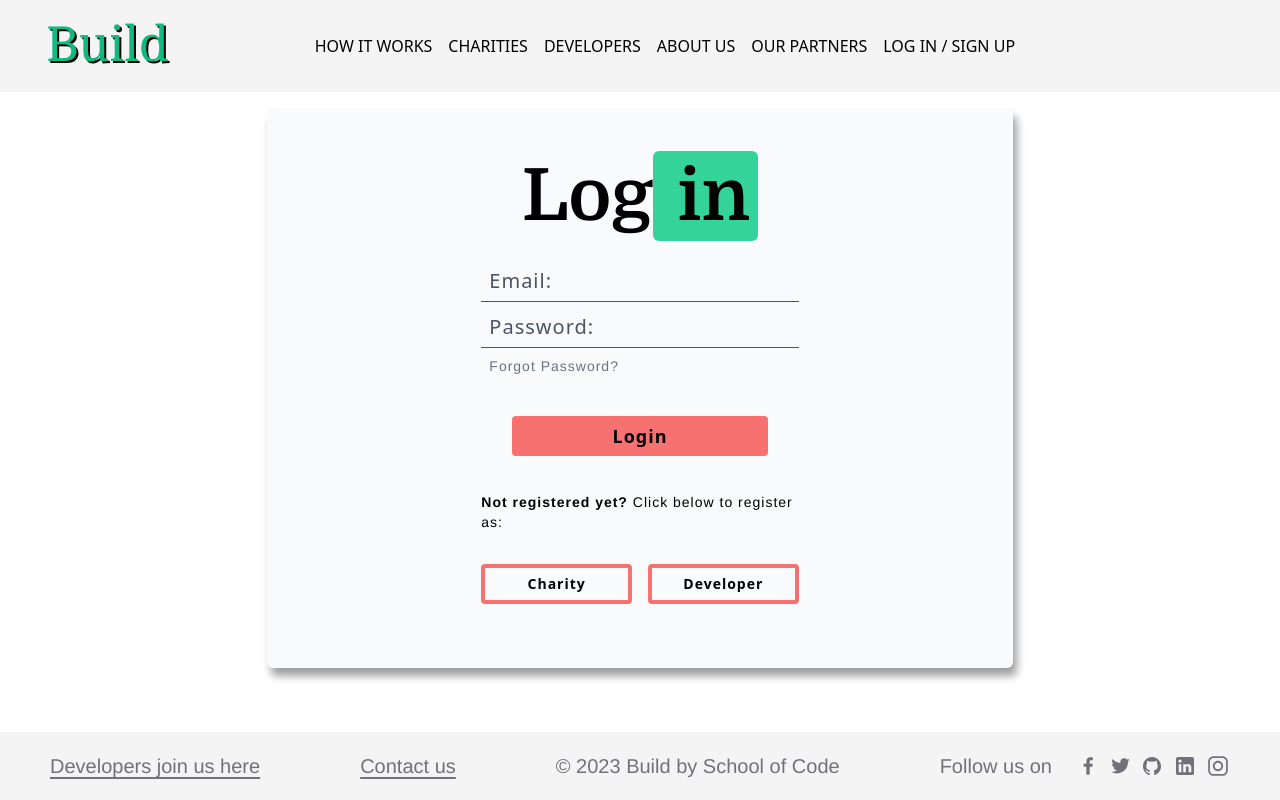
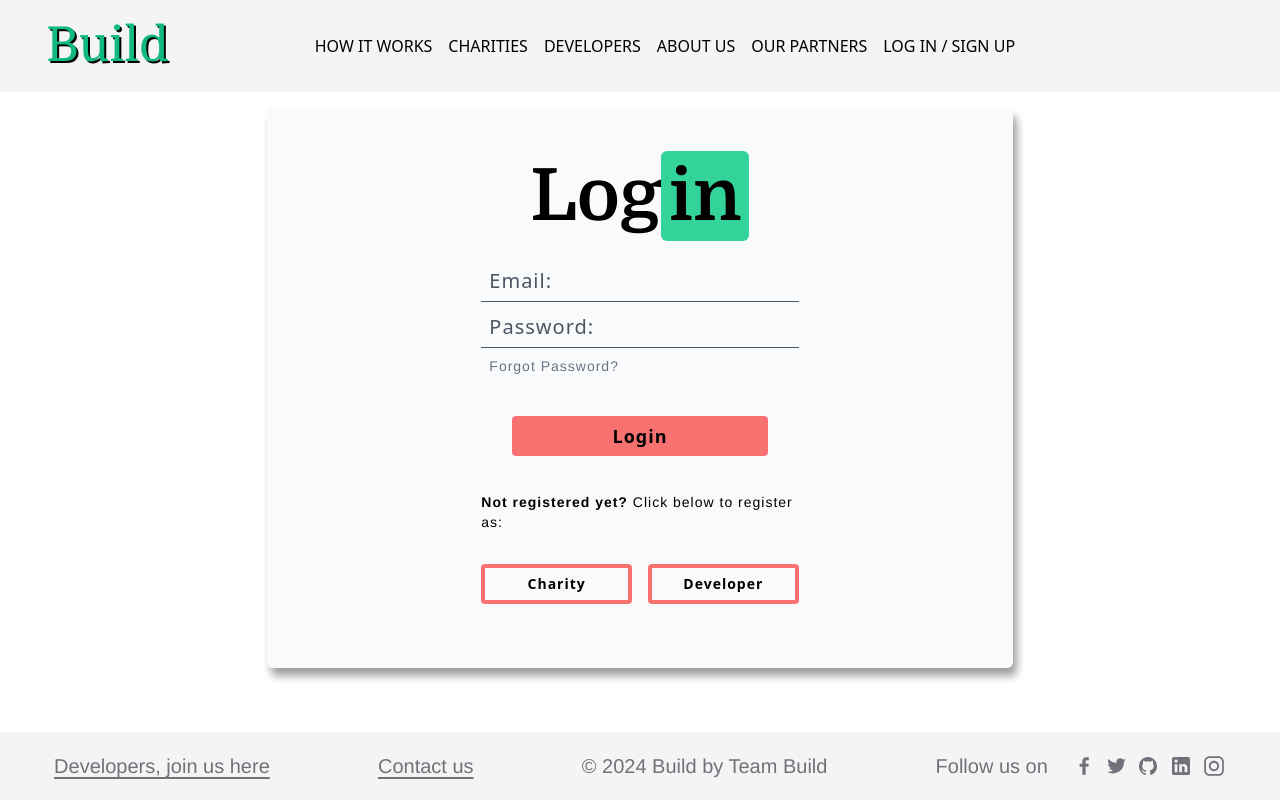
Before and after one commit to SchoolOfCode/Team-Build, a Next.js app: page /login in a window 1280 px wide. Built offline with nearby package versions, Linux system fonts and the light colour scheme; no server answers.

Commit message:
Footer text change and Login screen spacing

```diff
--- a/src/components/Footer.jsx
+++ b/src/components/Footer.jsx
@@ -9,7 +9,7 @@ export default function Footer() {
         <div className="hidden md:inline-block">
           <Link href="/login">
             <p className="text-zinc-500 underline underline-offset-4 hover:text-grey-900 text-xl">
-              Developers join us here
+              Developers, join us here
             </p>
           </Link>
         </div>
@@ -24,7 +24,7 @@ export default function Footer() {
 
         <div className="md:inline-block">
           <p className="text-zinc-100 lg:text-zinc-500 text-xl">
-            © 2023 Build by School of Code
+            © 2024 Build by Team Build
           </p>
         </div>
 
--- a/src/components/SimpleLogin.jsx
+++ b/src/components/SimpleLogin.jsx
@@ -47,7 +47,7 @@ export default function SimpleLogin() {
       <div className="lg:flex lg:flex-col lg:justify-center lg:items-center">
         <h1 className="lg:text-7xl text-5xl font-bold mt-3 leading-relaxed text-center">
           Log
-          <span className="bg-emerald-400 py-1 px-2 rounded-md"> in</span>
+          <span className="bg-emerald-400 py-1 px-2 rounded-md">in</span>
         </h1>
       </div>
       <form
```
Also changed, not shown: 1 other file (tests, documents, lock files or other folders).
